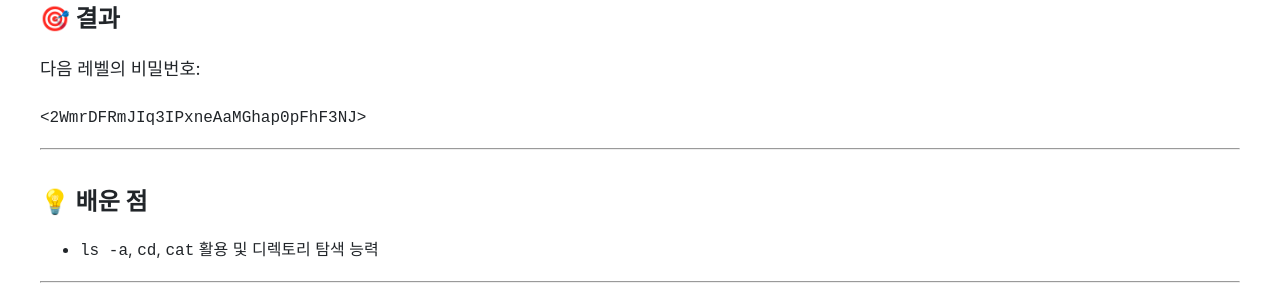
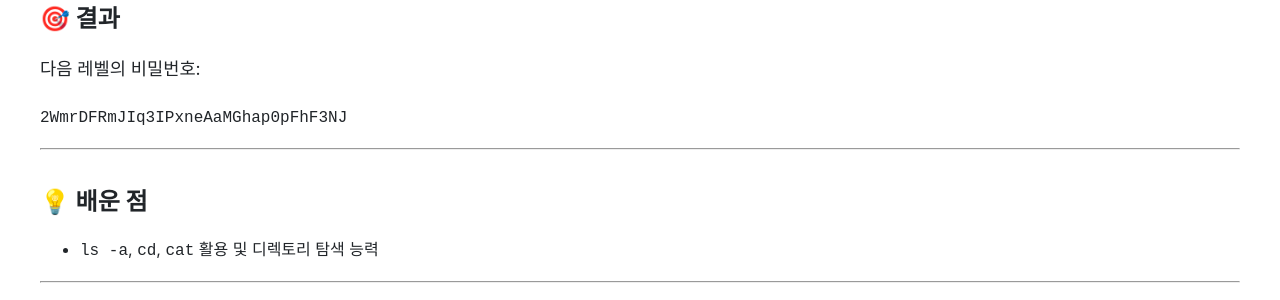
Before and after one commit to HamaP0/HamaP0.github.io, a Jekyll site: the page built from _posts/2025-06-07-bandit-level3-4.md, in a window 1280 px wide. Shown: the part 952-1252 px from the top of the page. Built offline with Jekyll 4.4.1, drawn with Linux system fonts in a browser that asks for light colours; some web fonts are replaced.

Commit message:
Update 2025-06-07-bandit-level3-4.md

````diff
--- a/_posts/2025-06-07-bandit-level3-4.md
+++ b/_posts/2025-06-07-bandit-level3-4.md
@@ -43,7 +43,7 @@ cat [파일명]
 
 다음 레벨의 비밀번호:
 ```
-<2WmrDFRmJIq3IPxneAaMGhap0pFhF3NJ>
+2WmrDFRmJIq3IPxneAaMGhap0pFhF3NJ
 ```
 
 ---
````
